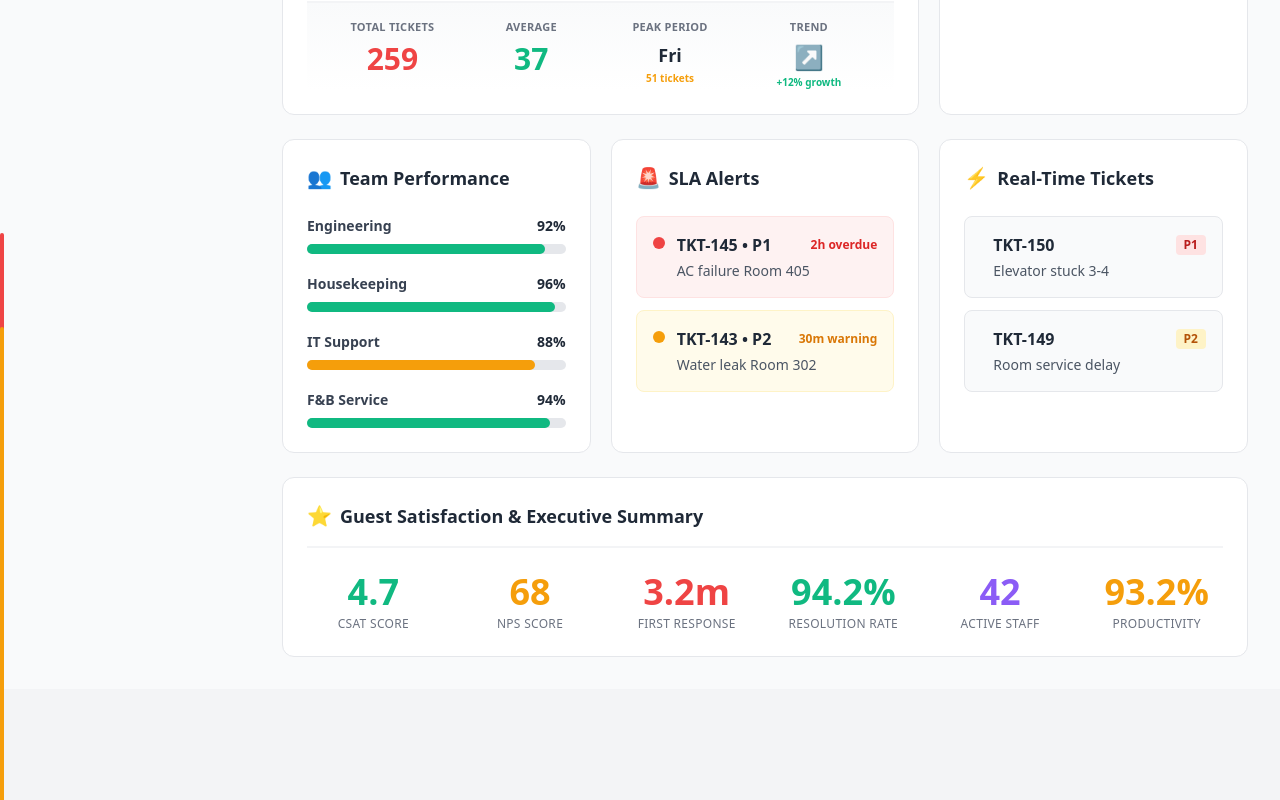
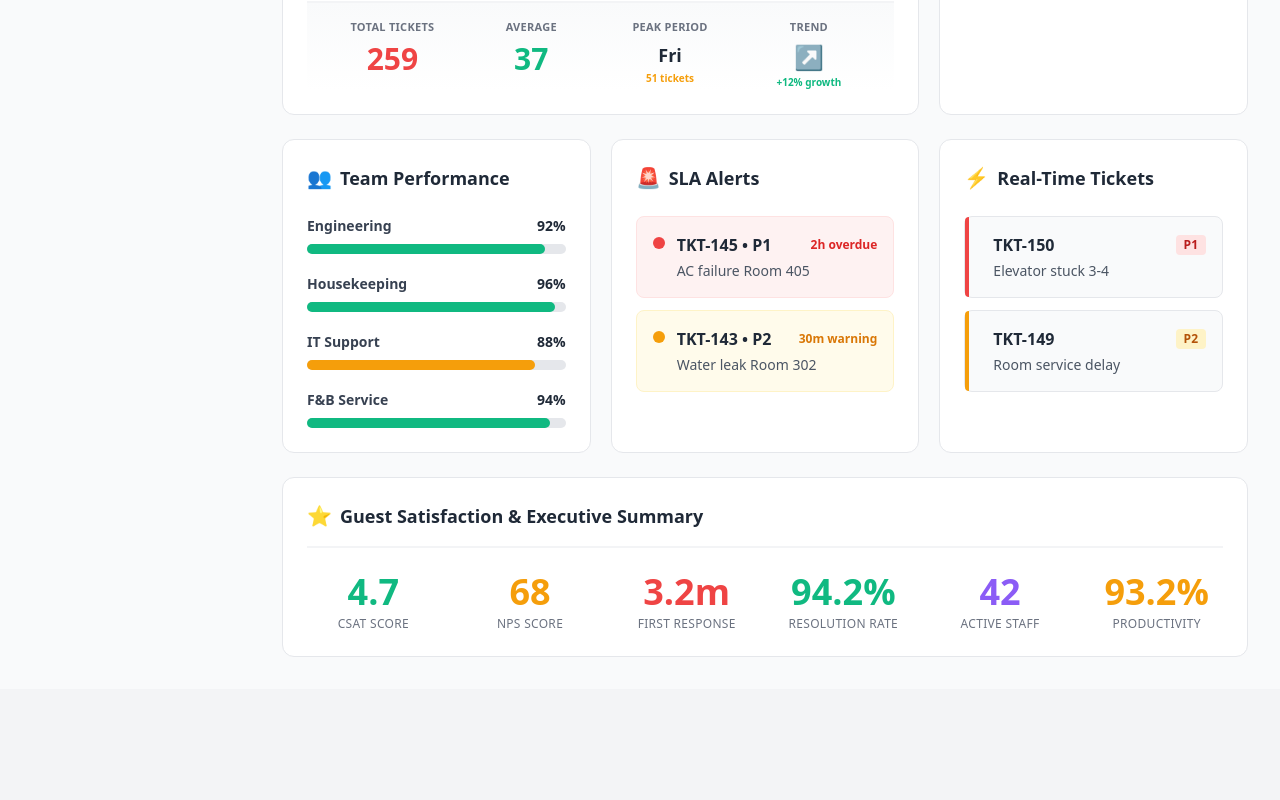
Before and after one commit to giopcarballo/react-servicedesk, a React (Vite) app: page /dashboard in a window 1280 px wide. Shown: the part 1140-1940 px from the top of the page. After the commit the page ends 1829 px from the top, so only its background shows below. Built offline with nearby package versions, Linux system fonts and the light colour scheme.

Commit message:
refactor dashboard filters layout and improve styling for better user experience

```diff
--- a/src/pages/DashboardSectionA.jsx
+++ b/src/pages/DashboardSectionA.jsx
@@ -423,6 +423,7 @@ function DashboardSectionA() {
                       <option value="makati">SOGO Hotel Makati</option>
                     </select>
                   </div>
+
                   <div className="flex flex-col gap-1">
                     <label className="text-xs font-semibold text-gray-500 uppercase">Date Range</label>
                     <select className="px-3 py-2 border border-gray-300 rounded-md text-sm text-gray-800 min-w-[150px]" value={dateRange} onChange={(e) => setDateRange(e.target.value)}>
@@ -432,6 +433,7 @@ function DashboardSectionA() {
                       <option value="month">This Month</option>
                     </select>
                   </div>
+
                   <div className="flex flex-col gap-1">
                     <label className="text-xs font-semibold text-gray-500 uppercase">Department</label>
                     <select className="px-3 py-2 border border-gray-300 rounded-md text-sm text-gray-800 min-w-[150px]" value={department} onChange={(e) => setDepartment(e.target.value)}>
@@ -442,6 +444,7 @@ function DashboardSectionA() {
                       <option value="fnb">F&B Service</option>
                     </select>
                   </div>
+
                   <div className="flex flex-col gap-1">
                     <label className="text-xs font-semibold text-gray-500 uppercase">Auto-Refresh</label>
                     <select className="px-3 py-2 border border-gray-300 rounded-md text-sm text-gray-800 min-w-[150px]" value={autoRefresh} onChange={(e) => setAutoRefresh(Number(e.target.value))}>
@@ -637,9 +640,10 @@ function DashboardSectionA() {
                 </div>
 
                 {/* Three Column Grid: Team Performance, SLA Alerts, Real-Time Tickets */}
-                <div className="grid grid-cols-1 lg:grid-cols-3 gap-5 mb-6">
+                <div className="flex gap-5 mb-6 items-stretch">
+
                   {/* Team Performance */}
-                  <div className="bg-white rounded-xl p-6 border border-gray-200">
+                  <div className="flex-1 bg-white rounded-xl p-6 border border-gray-200">
                     <div className="flex items-center gap-2 mb-6">
                       <span className="text-xl">👥</span>
                       <h3 className="text-lg font-bold text-gray-800">Team Performance</h3>
@@ -693,7 +697,7 @@ function DashboardSectionA() {
                   </div>
 
                   {/* SLA Alerts */}
-                  <div className="bg-white rounded-xl p-6 border border-gray-200">
+                  <div className="flex-1 bg-white rounded-xl p-6 border border-gray-200">
                     <div className="flex items-center gap-2 mb-6">
                       <span className="text-xl">🚨</span>
                       <h3 className="text-lg font-bold text-gray-800">SLA Alerts</h3>
@@ -727,15 +731,14 @@ function DashboardSectionA() {
                   </div>
 
                   {/* Real-Time Tickets */}
-                  <div className="bg-white rounded-xl p-6 border border-gray-200">
+                  <div className="flex-1 bg-white rounded-xl p-6 border border-gray-200 relative">
                     <div className="flex items-center gap-2 mb-6">
                       <span className="text-xl">⚡</span>
                       <h3 className="text-lg font-bold text-gray-800">Real-Time Tickets</h3>
                     </div>
                     <div className="space-y-3">
-                      <div className="p-4 bg-gray-50 rounded-lg border border-gray-200 hover:border-red-300 transition-colors">
-                        <div className="flex items-start gap-3">
-                          <div className="w-1 h-full bg-red-500 rounded-full absolute left-0"></div>
+                      <div className="relative p-4 bg-gray-50 rounded-lg border border-gray-200 hover:border-red-300 transition-colors">
+                        <div className="absolute left-0 top-0 h-full w-1 bg-red-500 rounded-l"></div>
                         <div className="flex-1 min-w-0 pl-3">
                           <div className="flex items-center justify-between gap-2 mb-1">
                             <span className="font-bold text-gray-800">TKT-150</span>
@@ -744,10 +747,8 @@ function DashboardSectionA() {
                           <p className="text-sm text-gray-600">Elevator stuck 3-4</p>
                         </div>
                       </div>
-                      </div>
-                      <div className="p-4 bg-gray-50 rounded-lg border border-gray-200 hover:border-amber-300 transition-colors">
-                        <div className="flex items-start gap-3">
-                          <div className="w-1 h-full bg-amber-500 rounded-full absolute left-0"></div>
+                      <div className="relative p-4 bg-gray-50 rounded-lg border border-gray-200 hover:border-amber-300 transition-colors">
+                        <div className="absolute left-0 top-0 h-full w-1 bg-amber-500 rounded-l"></div>
                         <div className="flex-1 min-w-0 pl-3">
                           <div className="flex items-center justify-between gap-2 mb-1">
                             <span className="font-bold text-gray-800">TKT-149</span>
@@ -758,7 +759,7 @@ function DashboardSectionA() {
                       </div>
                     </div>
                   </div>
-                  </div>
+
                 </div>
 
                 {/* Guest Satisfaction & Executive Summary */}
@@ -794,6 +795,7 @@ function DashboardSectionA() {
                     </div>
                   </div>
                 </div>
+
               </>
             ) : dashboardTab === 'yoy' ? (
               <>
@@ -1061,6 +1063,7 @@ function DashboardSectionA() {
                   </div>
                 </div>
               </>
+
             ) : dashboardTab === 'financial' ? (
               <>
                 {/* Financial KPI Cards */}
```
Lines whose indentation alone changed are shown as unchanged.
